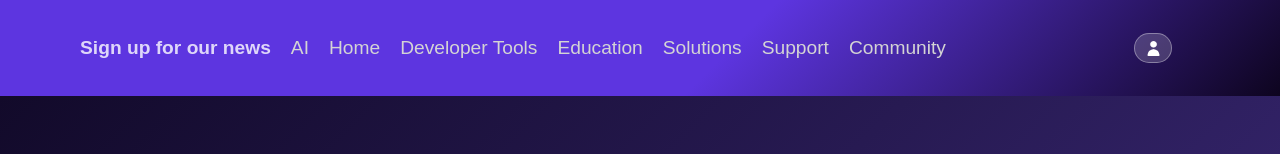
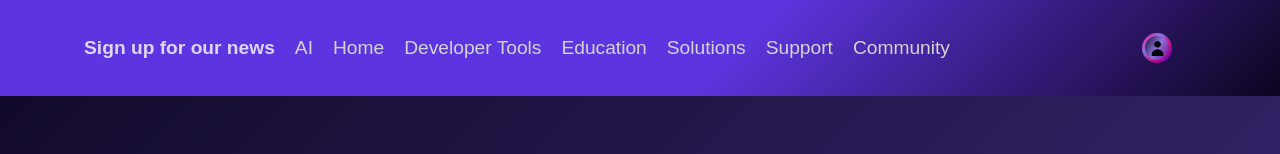
Before and after one commit to YanaBocharova/react_api, a React (Create React App) app: page / in a window 1280 px wide. Shown: the top 154 px of the page. Built offline with nearby package versions, Linux system fonts and the light colour scheme.

Commit message:
Improve burger

```diff
--- a/package.json
+++ b/package.json
@@ -8,7 +8,7 @@
     "@testing-library/jest-dom": "^6.9.1",
     "@testing-library/react": "^16.3.1",
     "@testing-library/user-event": "^13.5.0",
-    "axios": "^1.13.2",
+    "axios": "^1.7.7",
     "jwt-decode": "^4.0.0",
     "react": "^19.2.3",
     "react-dom": "^19.2.3",
--- a/src/App.css
+++ b/src/App.css
@@ -18,11 +18,16 @@ body {
   width: 30px;
   height: 30px;
   border-radius: 50%;
-  margin: 10%; /* makes the button circular */
+  margin: 10%;
   display: flex;
   align-items: center;
   justify-content: center;
   cursor: pointer;
+
+  border: 3px solid transparent;
+  background:
+    linear-gradient(121deg, #140e27, #8b74e2, purple) padding-box,
+    linear-gradient(135deg, #ff0099, #8b74e2, #c7097e, #4a00e0) border-box;
 }
 
 /* ================= FOOTER ================= */
@@ -163,16 +168,29 @@ body {
   cursor: pointer;
 }
 
+.no-style-area-top {
+  height: 6rem;
+  background: linear-gradient(135deg, #5d35e0 55%, #080112 100%);
+  display: flex;
+  align-items: center;
+  justify-content: space-between;
+  padding: 0 20px;
+  color: inherit;
+  position: fixed;
+  top: 0;
+  width: 100%;
+  z-index: 1000;
+}
+
 .top-signup-bar button img {
   filter: invert(1);
 }
-
 /* ================= BURGER ================= */
 
 .burger-btn {
   display: none;
   flex-direction: column;
-  width: 25px;
+  width: 30px;
   height: 25px;
   justify-content: space-between;
   background: none;
@@ -181,8 +199,8 @@ body {
 }
 
 .burger-line {
-  width: 25px;
-  height: 3px;
+  width: 35px;
+  height: 1px;
   background: white;
   transition: 0.3s;
 }
@@ -199,6 +217,9 @@ body {
   transform: rotate(-45deg) translate(5px, -5px);
 }
 
+.burger-line.open:nth-child(4) {
+  opacity: 0;
+}
 /* ================= MOBILE ================= */
 
 @media (max-width: 600px) {
@@ -216,7 +237,6 @@ body {
     flex-direction: column;
     padding-top: 6rem;
     z-index: 1000;
-
 
     transform: translateX(-140%); /* hidden */
     transition: transform 0.3s ease;
--- a/src/components/TopSignupBar.js
+++ b/src/components/TopSignupBar.js
@@ -32,7 +32,7 @@ const TopSignupBar = () => {
   };
 
   return (
-    <div className="top-signup-bar">
+    <div className="no-style-area-top">
 
       {/* Burger button (mobile only via CSS) */}
       <button
```
Also changed, not shown: 1 other file (tests, documents, lock files or other folders).
